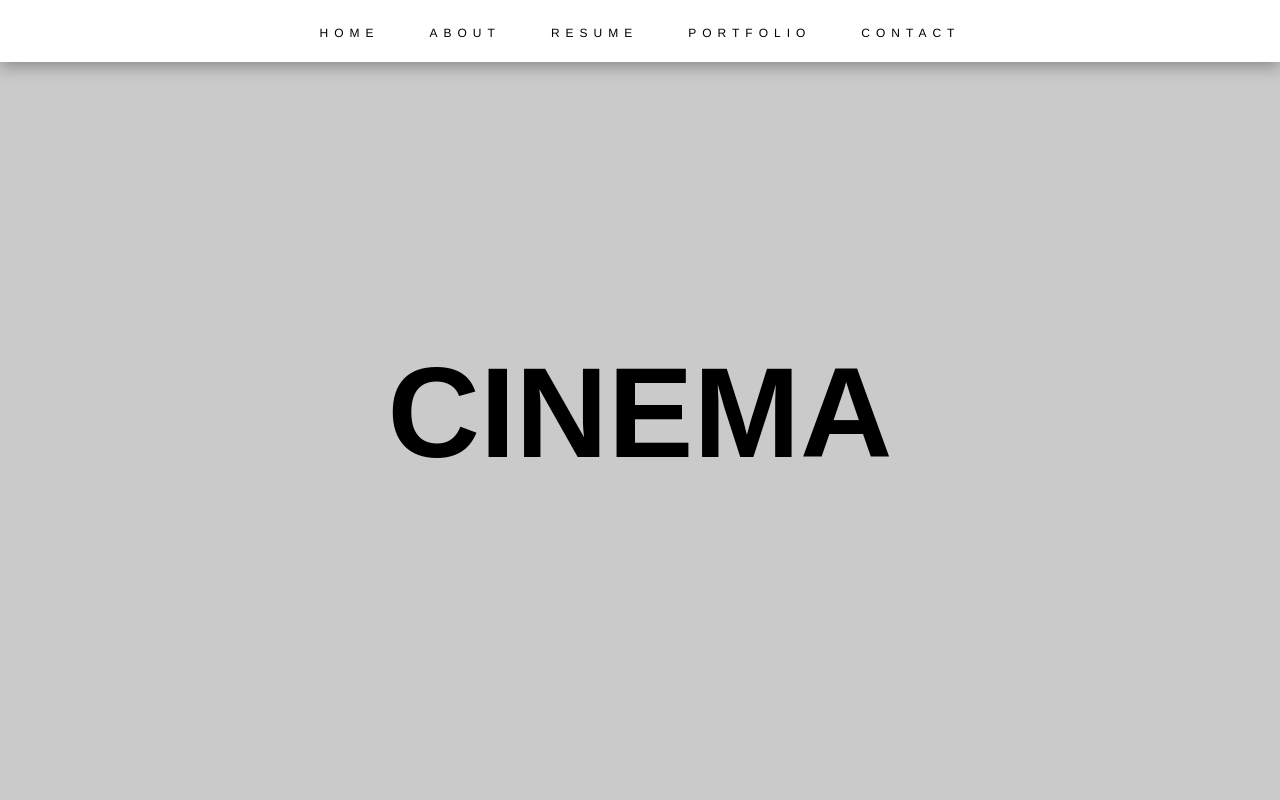
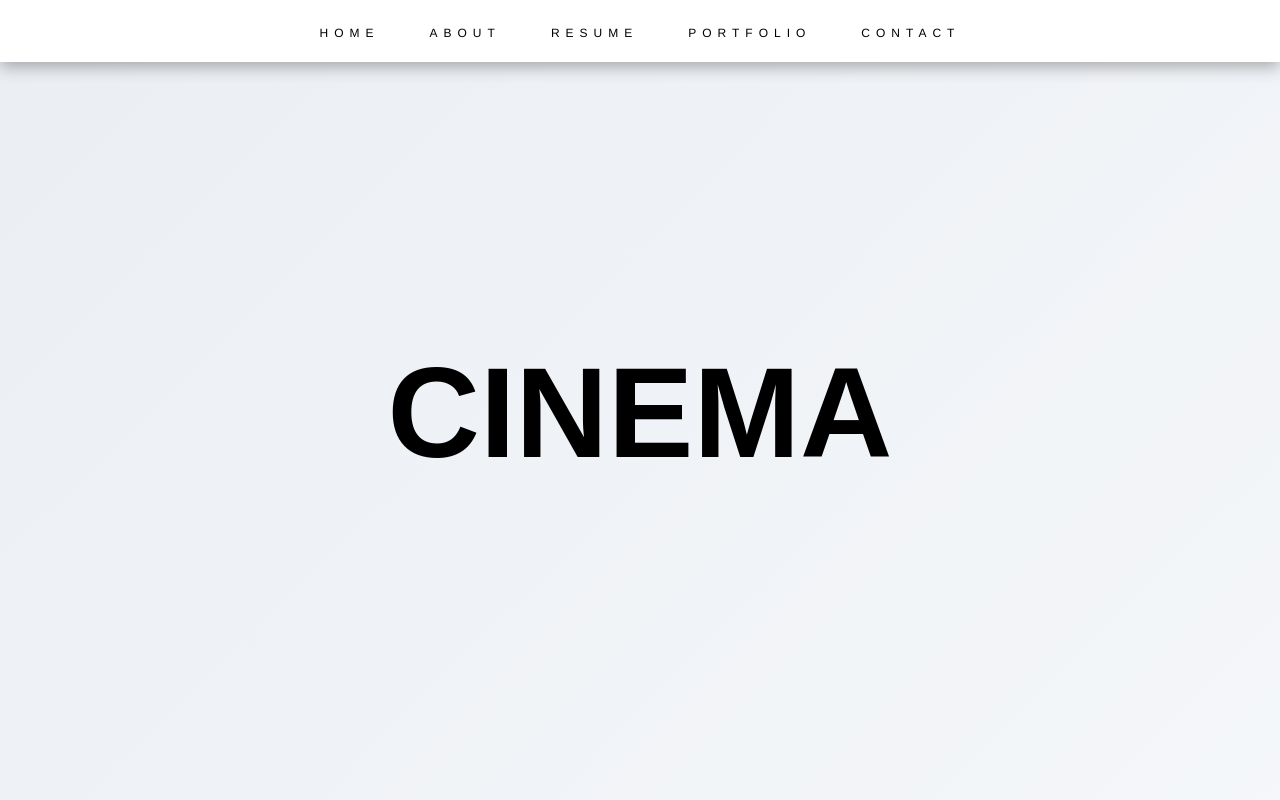
Before and after one commit to BaBaBunny/personal-website, a React (Vite) app in the folder personal-website/: page / in a window 1280 px wide. Shown: the top 800 px of the page. Built offline with nearby package versions, Linux system fonts and the light colour scheme.

Commit message:
shimmer background

```diff
--- a/personal-website/src/index.css
+++ b/personal-website/src/index.css
@@ -10,6 +10,13 @@ body {
   font-family: 'Open Sans', sans-serif;
 }
 
+/* shimmer animation */
+@keyframes shimmer {
+  0% {background-position: 0% 50%;}
+  50% {background-position: 100% 50%;}
+  100% {background-position: 0% 50%;}
+}
+
 /* home styling */
 .home-section {
   display: flex;
@@ -18,6 +25,11 @@ body {
   min-height: 100vh;
 
   font-family: 'Montserrat', sans-serif;
+
+  background: linear-gradient(-45deg, #ffffff, #f5f7fa, #e8ecf1, #ffffff);
+  background-size: 400% 400%;
+
+  animation: shimmer 10s ease infinite;
 }
 
 /* navbar box itself */
```
